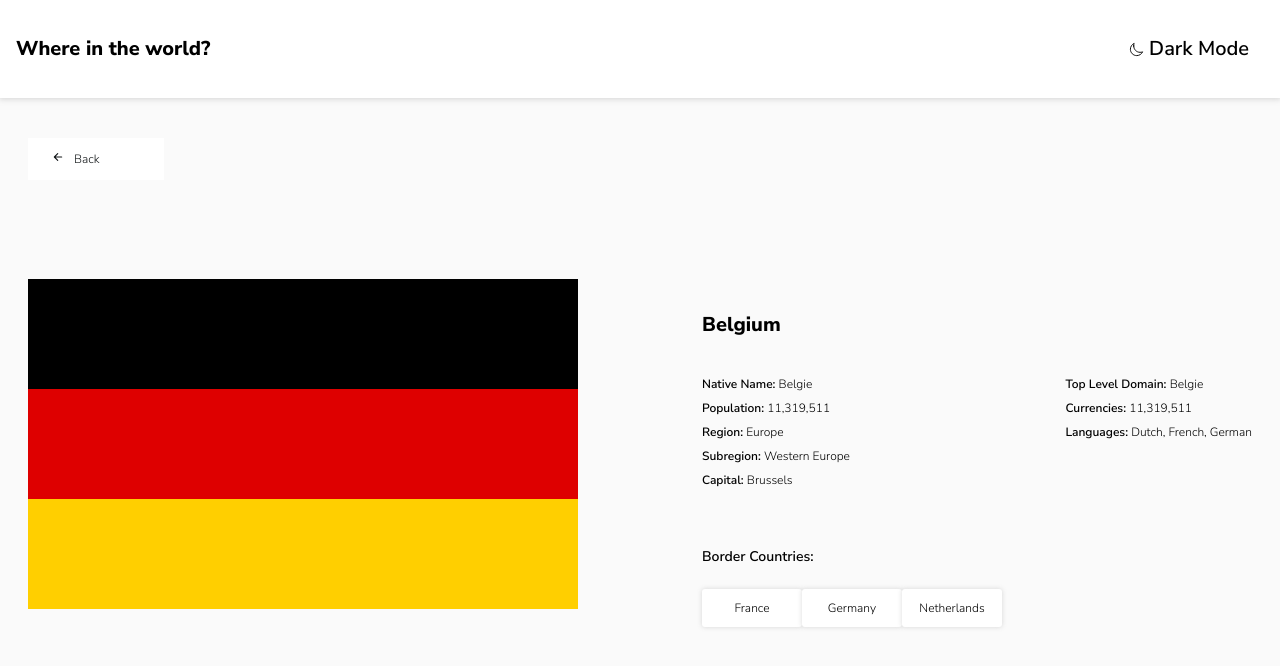
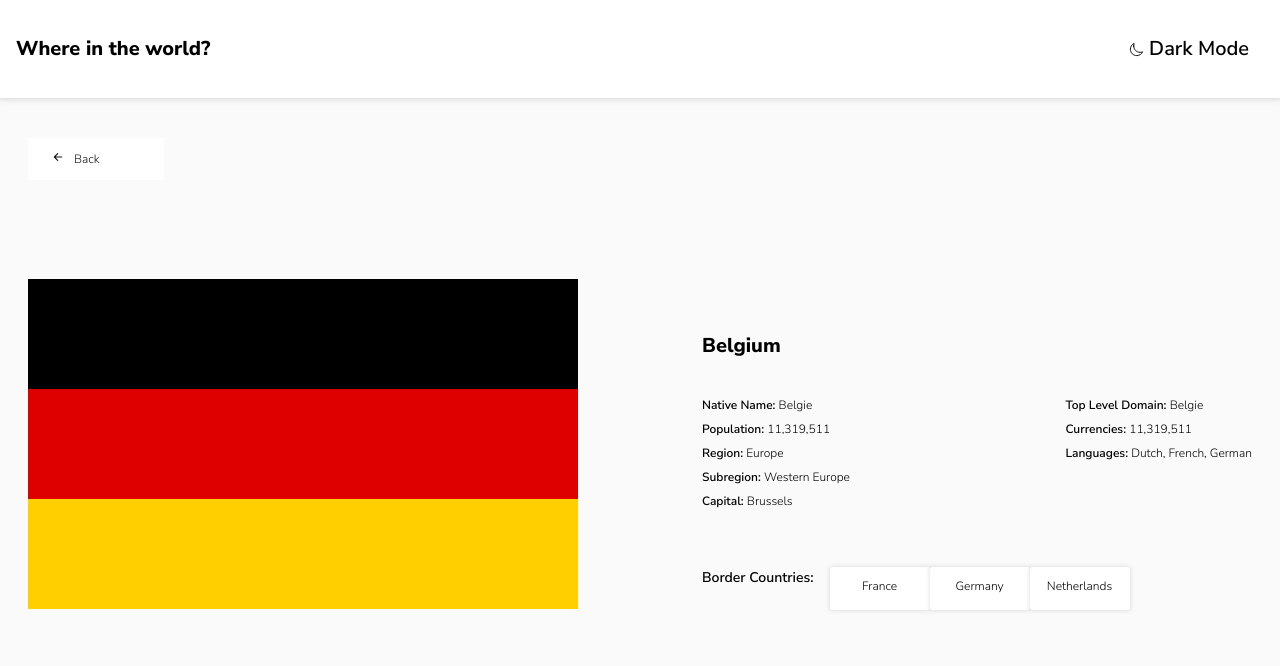
Before and after one commit to liampc/rest-countries, a React (Create React App) app: page /1 in a window 1280 px wide. Shown: the top 666 px of the page. Built offline with nearby package versions, Linux system fonts and the light colour scheme.

Commit message:
edit border header padding

```diff
--- a/src/layout/page/Page.js
+++ b/src/layout/page/Page.js
@@ -45,7 +45,7 @@ const Page = ( {match} ) => {
                                 <p>Languages: <span>Dutch, French, German </span></p>
                             </div>
                         </div>
-                        <div>
+                        <div className="detail__border">
                             <h3>Border Countries:</h3>
                             <div className="detail__countries">
                                 <div>France</div>
--- a/src/layout/page/_page.scss
+++ b/src/layout/page/_page.scss
@@ -78,7 +78,7 @@
             font-size: $fontS-m;
         }
 
-        & > div {
+        & > div:not(:last-of-type) {
             padding-bottom: 3.375rem;
             font-weight: $fontW-sb;
 
@@ -97,6 +97,7 @@
         font-size: $fontS-s;
         font-weight: $fontW-sb;
         padding-bottom: 1.375rem;
+        padding-right: 1rem;
     }
 
     &__group {
@@ -107,6 +108,11 @@
 
     }
 
+
+    &__border {
+        display: flex;
+        flex-direction: row;
+    }
 
 
     &__countries {
```
